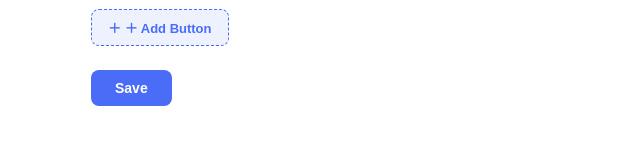
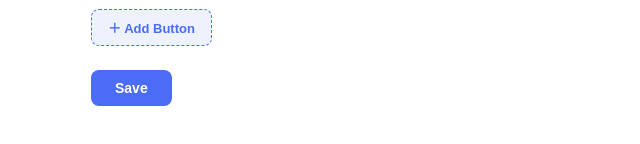
Before and after one commit to daxmate/deeppage, a browser extension: page options.html in a window 1280 px wide. Shown: the part 942-1086 px from the top of the page, 319-959 px from the left. Drawn offline with Linux system fonts and the light colour scheme.

Commit message:
fix: 添加按钮去掉多余的 ＋

```diff
--- a/options.html
+++ b/options.html
@@ -225,7 +225,7 @@ button {
 
 <div id="actions-container"></div>
 
-<button id="btn-add" class="btn-add">＋ <span id="l10n-addButton">Add Button</span></button>
+<button id="btn-add" class="btn-add"><span id="l10n-addButton">Add Button</span></button>
 
 <p style="margin-top:24px">
   <button id="saveBtn" class="btn-primary"><span id="l10n-saveButton">Save</span></button>
```
